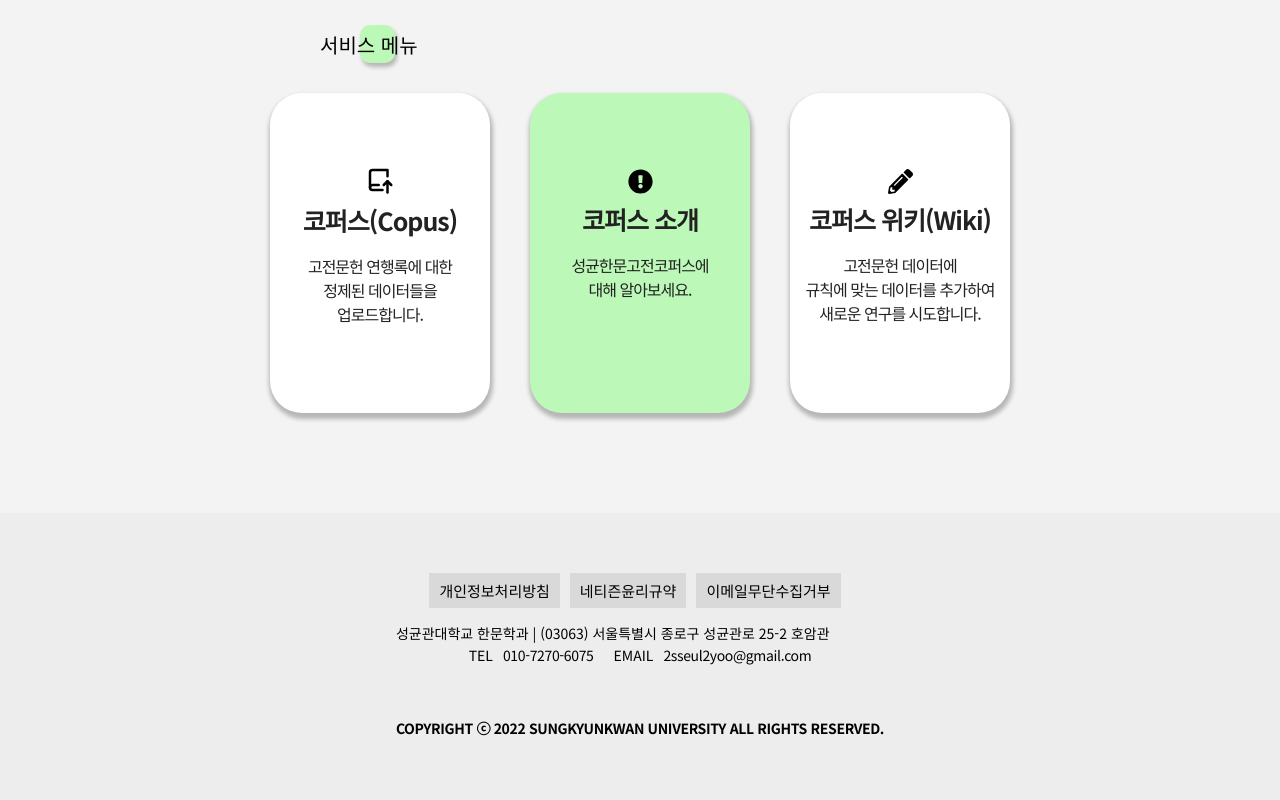
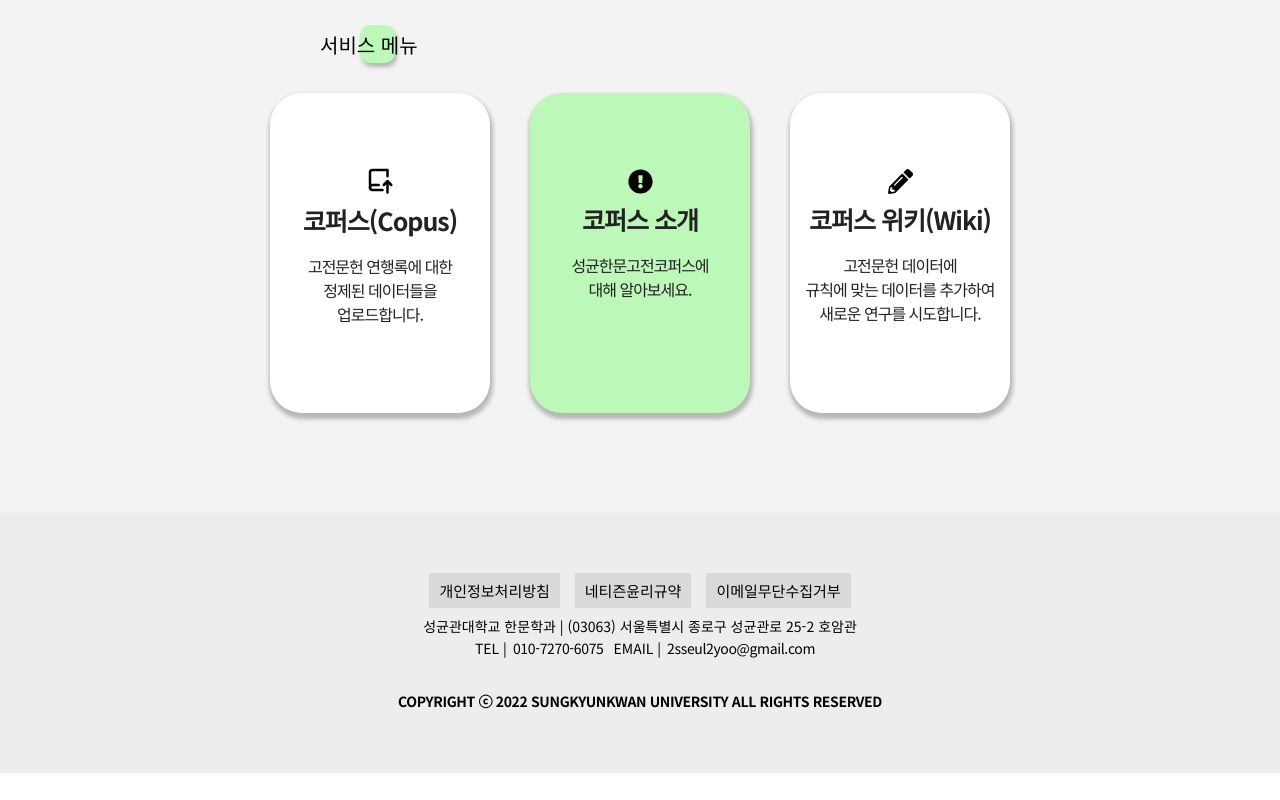
Before and after one commit to skkuchoi/Copus-F.E, a React (Create React App) app: page / in a window 1280 px wide. Shown: the part 485-1285 px from the top of the page. After the commit the page ends 1258 px from the top, so only its background shows below. Built offline with nearby package versions, Linux system fonts and the light colour scheme.

Commit message:
Refactoring: basic footer

```diff
--- a/src/components/basic/Footer/Footer.js
+++ b/src/components/basic/Footer/Footer.js
@@ -1,5 +1,4 @@
 import React from 'react';
-import { Link } from 'react-router-dom';
 import styled from 'styled-components';
 
 const FooterPositioner = styled.div`
@@ -16,70 +15,17 @@ const FooterPositioner = styled.div`
   }
 `;
 
-const TextBlock = styled.div`
+const CardPositioner = styled.div`
   display: flex;
-  flex-direction: column;
+  flex-direction: row;
+  gap: 15px;
+  margin-bottom: 8px;
 `;
 
-const Information = styled.div`
-  font-style: normal;
-  font-size: 14px;
-  margin-bottom: 5px;
-`;
-
-const Copyright = styled.div`
-  font-style: normal;
-  font-weight: 900;
-  font-size: 14px;
-  line-height: 13px;
-  letter-spacing: -0.025em;
-  margin-top: 60px;
-  margin-bottom: 5px;
-`;
-
-const ContactBlock = styled.div`
-  display: flex;
-  flex-direction: row;
-  justify-content: center;
-  align-items: center;
-`;
-
-const TEL = styled.div`
-  font-style: normal;
-
-  font-size: 14px;
-  line-height: 14px;
-`;
-
-const PhoneNumber = styled.div`
-  font-style: normal;
-  font-weight: 300;
-  font-size: 14px;
-  line-height: 14px;
-  margin-left: 10px;
-  letter-spacing: -0.025em;
-`;
-
-const Email = styled.div`
-  font-style: normal;
-
-  font-size: 14px;
-  line-height: 14px;
-  margin-left: 20px;
-`;
-
-const EmailAdress = styled.div`
-  font-style: normal;
-  font-weight: 300;
-  font-size: 14px;
-  line-height: 14px;
-  letter-spacing: -0.025em;
-  margin-left: 10px;
-`;
-
-const BoxBlock = styled.div`
-  display: flex;
-  flex-direction: row;
+const Anchor = styled.a`
+  list-style: none;
+  text-decoration-line: none;
+  color: black;
 `;
 
 const Card = styled.div`
@@ -90,21 +36,54 @@ const Card = styled.div`
   display: flex;
   justify-content: center;
   align-items: center;
-  margin-bottom: 15px;
   font-size: 15px;
-  margin-right: 10px;
 `;
 
-const Anchor = styled.a`
-  list-style: none;
-  text-decoration-line: none;
-  color: black;
+const TextPositioner = styled.div`
+  display: flex;
+  flex-direction: column;
+  align-items: center;
+`;
+
+const Location = styled.div`
+  font-size: 14px;
+  margin-bottom: 5px;
+`;
+
+const ContactPositioner = styled.div`
+  display: flex;
+  flex-direction: row;
+  justify-content: center;
+  align-items: center;
+`;
+
+const ContactTitle = styled.div`
+  font-size: 14px;
+  line-height: 14px;
+  margin-left: 10px;
+`;
+
+const ContactDetail = styled.div`
+  font-weight: 300;
+  font-size: 14px;
+  line-height: 14px;
+  margin-left: 6px;
+  letter-spacing: -0.025em;
+`;
+
+const Copyright = styled.div`
+  font-weight: 900;
+  font-size: 14px;
+  line-height: 13px;
+  letter-spacing: -0.025em;
+  margin-top: 40px;
+  margin-bottom: 5px;
 `;
 
 function Footer() {
   return (
     <FooterPositioner>
-      <BoxBlock>
+      <CardPositioner>
         <Anchor href="https://www.skku.edu/skku/etc/private.do" target="_blank">
           <Card>개인정보처리방침</Card>
         </Anchor>
@@ -116,23 +95,23 @@ function Footer() {
           target="_blank">
           <Card>이메일무단수집거부</Card>
         </Anchor>
-      </BoxBlock>
-      <TextBlock>
-        <Information>
+      </CardPositioner>
+      <TextPositioner>
+        <Location>
           성균관대학교 한문학과 | (03063) 서울특별시 종로구 성균관로 25-2 호암관
-        </Information>
+        </Location>
 
-        <ContactBlock>
-          <TEL>TEL</TEL>
-          <PhoneNumber>010-7270-6075</PhoneNumber>
-          <Email>EMAIL</Email>
-          <EmailAdress>2sseul2yoo@gmail.com</EmailAdress>
-        </ContactBlock>
+        <ContactPositioner>
+          <ContactTitle>TEL |</ContactTitle>
+          <ContactDetail>010-7270-6075</ContactDetail>
+          <ContactTitle>EMAIL |</ContactTitle>
+          <ContactDetail>2sseul2yoo@gmail.com</ContactDetail>
+        </ContactPositioner>
 
         <Copyright>
-          COPYRIGHT ⓒ 2022 SUNGKYUNKWAN UNIVERSITY ALL RIGHTS RESERVED.
+          COPYRIGHT ⓒ 2022 SUNGKYUNKWAN UNIVERSITY ALL RIGHTS RESERVED
         </Copyright>
-      </TextBlock>
+      </TextPositioner>
     </FooterPositioner>
   );
 }
```
